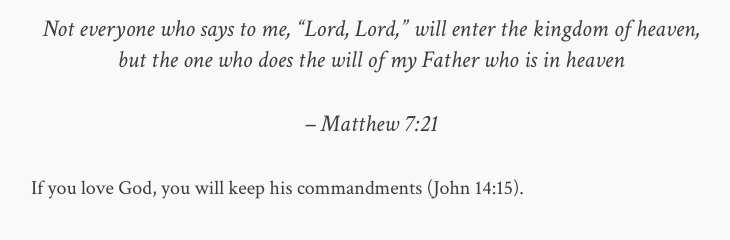
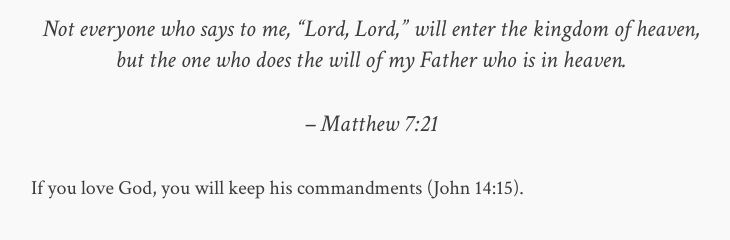
Before and after one commit to flashlightministries/oilforlight, a Jekyll site: the page built from _posts/2016-03-16-retiring-quarterback.md, in a window 1280 px wide. Shown: the part 935-1175 px from the top of the page, without its empty margins (269-999 px from the left). Built offline with Jekyll 4.4.1, drawn with Linux system fonts in a browser that asks for light colours; comment, search, counter and statistics services are not loaded.

Commit message:
cosmetic

```diff
--- a/_posts/2016-03-16-retiring-quarterback.md
+++ b/_posts/2016-03-16-retiring-quarterback.md
@@ -11,7 +11,7 @@ source:
 comments: true
 ---
 
-> Not everyone who says to me, "Lord, Lord," will enter the kingdom of heaven, but the one who does the will of my Father who is in heaven
+> Not everyone who says to me, "Lord, Lord," will enter the kingdom of heaven, but the one who does the will of my Father who is in heaven.
 >
 >> -- Matthew 7:21
 
```
Also changed, not shown: _posts/2016-03-16-effeminate-self-mutilator.md (+1 -1 lines).
